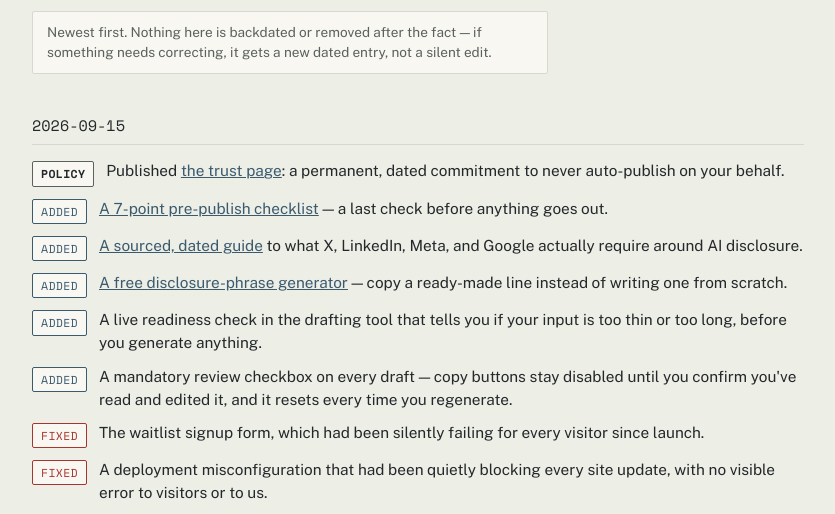
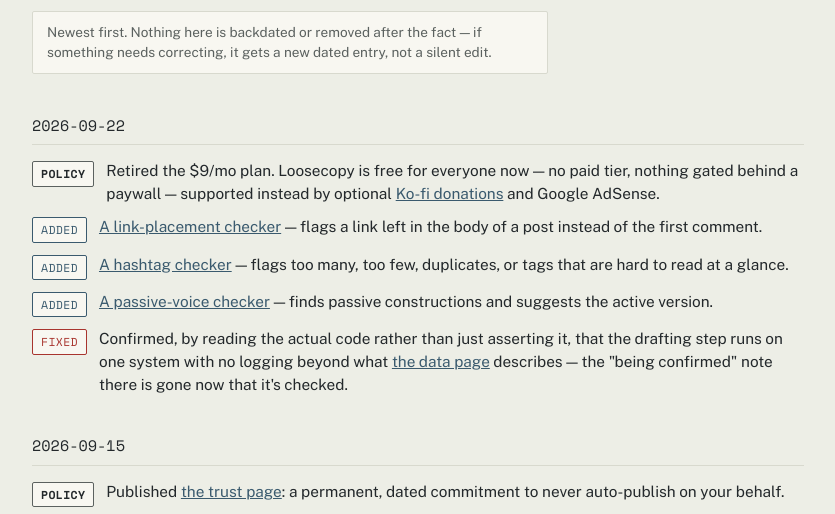
Before and after one commit to threehappyyou-blip/loosecopy-site, a plain HTML site: page changelog.html in a window 1280 px wide. Shown: the part 205-719 px from the top of the page, without its empty margins (222-1057 px from the left). Drawn offline with nearby package versions, Linux system fonts and the light colour scheme.

Commit message:
Add files via upload

```diff
--- a/changelog.html
+++ b/changelog.html
@@ -97,6 +97,15 @@
   <div class="meta-note">Newest first. Nothing here is backdated or removed after the fact — if something needs correcting, it gets a new dated entry, not a silent edit.</div>
 
   <div class="day">
+    <div class="date-head">2026-09-22</div>
+    <div class="entry"><span class="tag policy">Policy</span><p>Retired the $9/mo plan. Loosecopy is free for everyone now — no paid tier, nothing gated behind a paywall — supported instead by optional <a href="https://ko-fi.com/poppopmake" target="_blank" rel="noopener">Ko-fi donations</a> and Google AdSense.</p></div>
+    <div class="entry"><span class="tag added">Added</span><p><a href="/link-placement-checker.html">A link-placement checker</a> — flags a link left in the body of a post instead of the first comment.</p></div>
+    <div class="entry"><span class="tag added">Added</span><p><a href="/hashtag-checker.html">A hashtag checker</a> — flags too many, too few, duplicates, or tags that are hard to read at a glance.</p></div>
+    <div class="entry"><span class="tag added">Added</span><p><a href="/passive-voice-checker.html">A passive-voice checker</a> — finds passive constructions and suggests the active version.</p></div>
+    <div class="entry"><span class="tag fixed">Fixed</span><p>Confirmed, by reading the actual code rather than just asserting it, that the drafting step runs on one system with no logging beyond what <a href="/data-handling.html">the data page</a> describes — the "being confirmed" note there is gone now that it's checked.</p></div>
+  </div>
+
+  <div class="day">
     <div class="date-head">2026-09-15</div>
     <div class="entry"><span class="tag policy">Policy</span><p>Published <a href="/trust.html">the trust page</a>: a permanent, dated commitment to never auto-publish on your behalf.</p></div>
     <div class="entry"><span class="tag added">Added</span><p><a href="/pre-publish-checklist.html">A 7-point pre-publish checklist</a> — a last check before anything goes out.</p></div>
```
Also changed, not shown: data-handling.html (+1 -5 lines), privacy-policy.html (+1 -2 lines).
